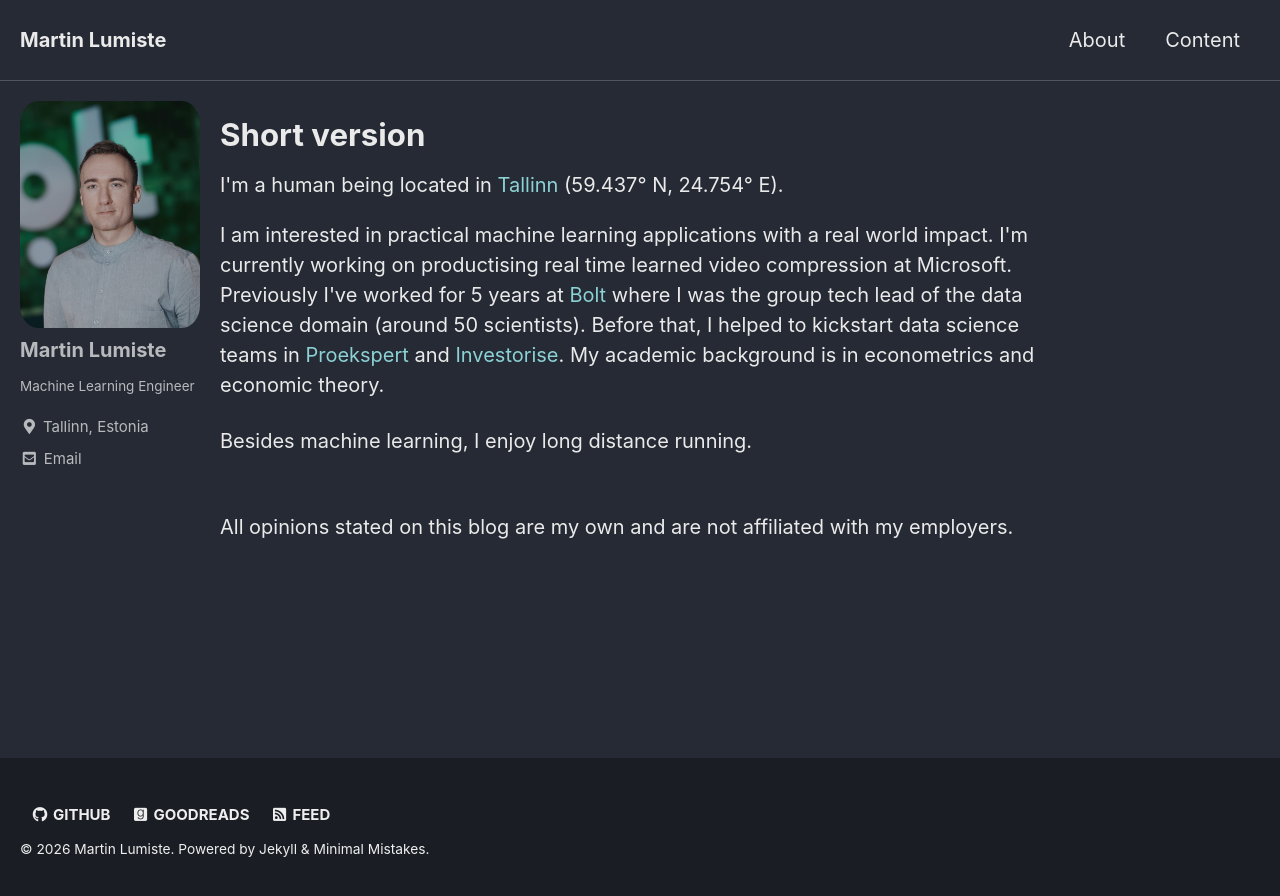
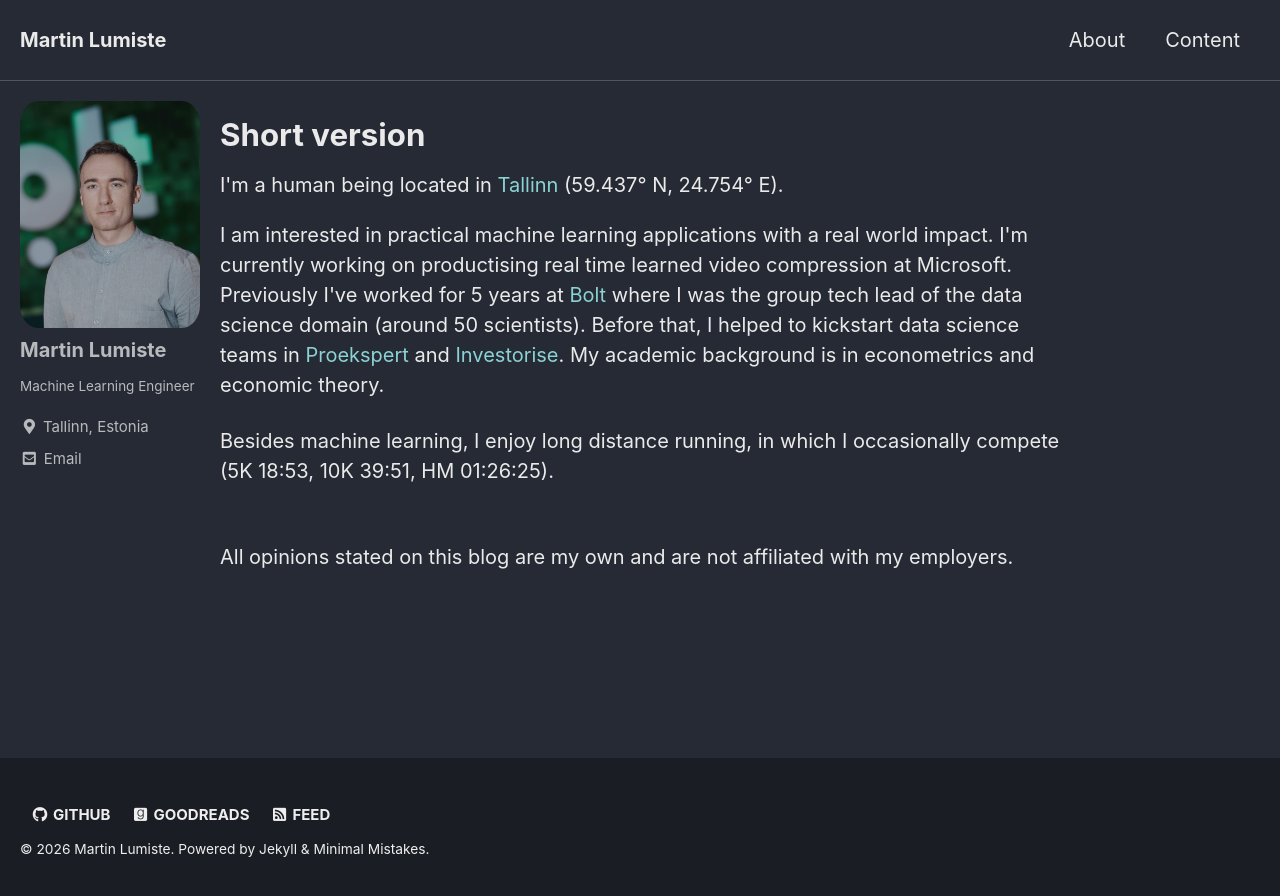
Before and after one commit to skandium/skandium.github.io, a Jekyll site: the page built from index.html, in a window 1280 px wide. Shown: the top 896 px of the page. Built offline with Jekyll 4.4.1, drawn with Linux system fonts in a browser that asks for light colours; cached includes are drawn as plain includes; the list of posts is cut into pages by our own code.

Commit message:
Update index

```diff
--- a/index.html
+++ b/index.html
@@ -18,7 +18,7 @@
 
 
 <p>
-    Besides machine learning, I enjoy long distance running.
+    Besides machine learning, I enjoy long distance running, in which I occasionally compete (5K 18:53, 10K 39:51, HM 01:26:25).
 </p>
 
 <br>
```
